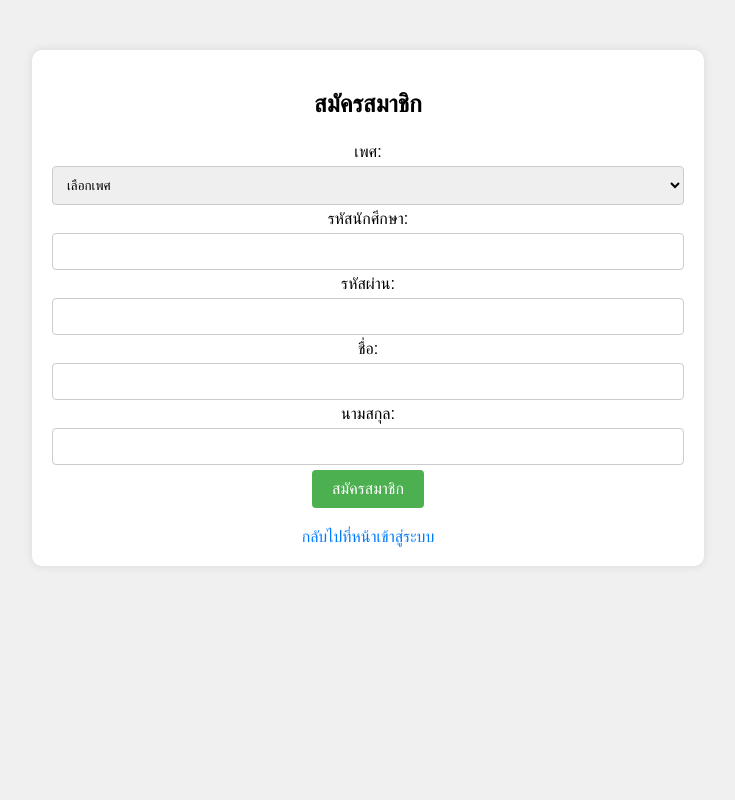
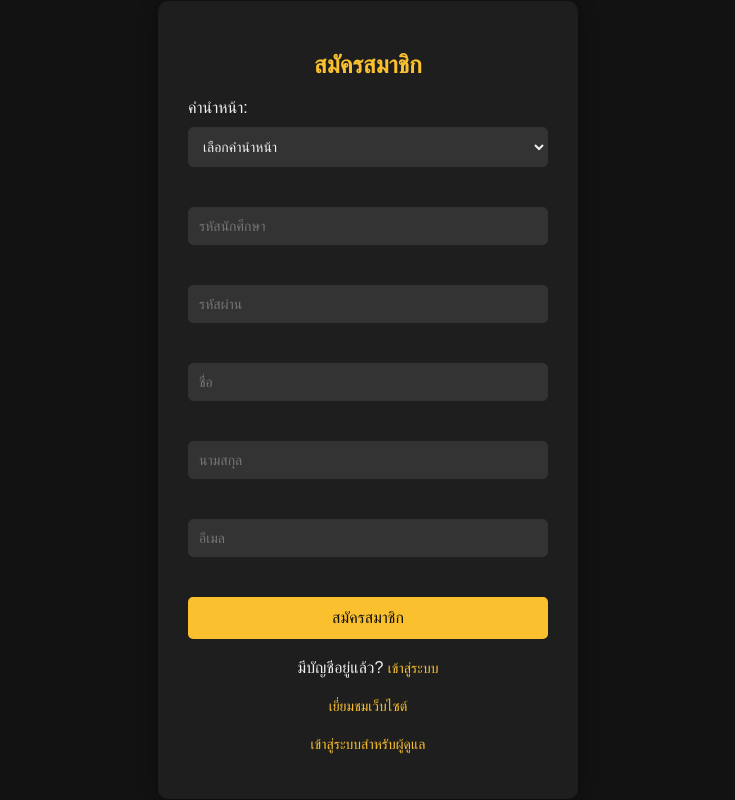
Before and after one commit to oomty43/pj, a PHP site: page /register.php in a window 1280 px wide. Shown: the whole page, without its empty margins (272-1007 px from the left). Run offline with PHP 8.4, Linux system fonts and the light colour scheme.

Commit message:
เอ๊อะ

```diff
--- a/register.php
+++ b/register.php
@@ -1,5 +1,7 @@
 <?php
 session_start();
+
+// เชื่อมต่อกับฐานข้อมูล
 $servername = "localhost";
 $username = "root";
 $password = "";
@@ -7,148 +9,180 @@ $dbname = "project";
 
 $conn = new mysqli($servername, $username, $password, $dbname);
 
+if ($conn->connect_error) {
+    die("เชื่อมต่อฐานข้อมูลล้มเหลว: " . $conn->connect_error);
+}
+
+// ตรวจสอบการส่งฟอร์มสมัครสมาชิก
 if ($_SERVER["REQUEST_METHOD"] == "POST") {
     $s_id = $_POST['s_id'];
     $s_pws = $_POST['s_pws'];
+    $s_pna = $_POST['s_pna'];
     $s_na = $_POST['s_na'];
     $s_la = $_POST['s_la'];
-    $s_gender = $_POST['s_gender']; // รับค่าข้อมูลเพศ
+    $s_email = $_POST['s_email'];
 
     // ตรวจสอบว่ารหัสนักศึกษามีความยาว 12 ตัวอักษรหรือไม่
     if (strlen($s_id) != 12 || !ctype_digit($s_id)) {
-        echo "<script>
-            alert('รหัสนักศึกษา ต้องมีความยาว 12 ตัวอักษรและเป็นตัวเลขเท่านั้น');
-            window.history.back();
-        </script>";
-        exit();
-    }
+        $error_message = "<span style='color: #e53935; font-size: 12px;'>รหัสนักศึกษา ต้องมีความยาว 12 ตัวอักษรและเป็นตัวเลขเท่านั้น</span>";
+    } else {
+        // ตรวจสอบว่ามีรหัสนักศึกษาในฐานข้อมูลอยู่แล้วหรือไม่
+        $checkSql = "SELECT s_id FROM student WHERE s_id = ?";
+        $stmt = $conn->prepare($checkSql);
+        $stmt->bind_param("s", $s_id);
+        $stmt->execute();
+        $result = $stmt->get_result();
 
-    // ตรวจสอบว่ามีรหัสนักศึกษาในฐานข้อมูลอยู่แล้วหรือไม่
-    $checkSql = "SELECT s_id FROM student WHERE s_id = '$s_id'";
-    $checkResult = $conn->query($checkSql);
+        if ($result->num_rows > 0) {
+            $error_message = "<span style='color: #e53935; font-size: 12px;'>มีรหัสนักศึกษานี้อยู่แล้ว</span>";
+        } else {
+            // เก็บรหัสผ่านเป็นข้อความธรรมดา
+            $sql = "INSERT INTO student (s_id, s_pws, s_pna, s_na, s_la, s_email) VALUES (?, ?, ?, ?, ?, ?)";
+            $stmt = $conn->prepare($sql);
+            $stmt->bind_param("ssssss", $s_id, $s_pws, $s_pna, $s_na, $s_la, $s_email);
 
-    if ($checkResult->num_rows > 0) {
-        echo "<script>
-            alert('มีผู้ใช้นี้อยู่แล้ว');
-            window.history.back();
-        </script>";
-        exit();
-    }
-
-    // เก็บรหัสผ่านเป็นข้อความธรรมดา
-    $sql = "INSERT INTO student (s_id, s_pws, s_na, s_la, s_gender) VALUES ('$s_id', '$s_pws', '$s_na', '$s_la', '$s_gender')";
-
-    if ($conn->query($sql) === TRUE) {
+            if ($stmt->execute()) {
                 echo "<script>
                     alert('สมัครสมาชิกสำเร็จ');
                     window.location='login.php';
                 </script>";
+                exit();
             } else {
-        echo "Error: " . $sql . "<br>" . $conn->error;
+                $error_message = "<span style='color: #e53935; font-size: 12px;'>เกิดข้อผิดพลาดในการสมัครสมาชิก</span>";
             }
         }
+        $stmt->close();
+    }
+}
+
+$conn->close();
 ?>
-
 <!DOCTYPE html>
-<html>
+<html lang="th">
 <head>
+    <meta charset="UTF-8">
+    <meta name="viewport" content="width=device-width, initial-scale=1.0">
     <title>สมัครสมาชิก</title>
     <style>
         body {
-            font-family: Arial, sans-serif;
-            background-color: #f0f0f0;
-            text-align: center;
+            font-family: 'Arial', sans-serif;
+            background-color: #121212; /* พื้นหลังสีดำ */
+            color: #f0f0f0; /* ตัวอักษรสีขาว */
+            margin: 0;
+            padding: 0;
+            display: flex;
+            justify-content: center;
+            align-items: center;
+            height: 100vh;
         }
         .container {
-            width: 50%;
-            margin: 50px auto;
-            background-color: #fff;
-            padding: 20px;
+            width: 360px;
+            background-color: #1e1e1e; /* พื้นหลังกล่องสีเทาเข้ม */
+            padding: 30px;
             border-radius: 10px;
-            box-shadow: 0 0 10px rgba(0, 0, 0, 0.1);
+            box-shadow: 0 4px 20px rgba(0, 0, 0, 0.3);
+            text-align: left;
+            position: relative;
         }
-        form {
-            display: flex;
-            flex-direction: column;
-            align-items: center;
+        h2 {
+            text-align: center;
+            color: #fbc02d; /* สีเหลือง */
+            margin-bottom: 20px;
+            font-weight: 600;
         }
-        input[type=text], input[type=password] {
+        input[type=text], input[type=password], input[type=email], select {
             width: 100%;
             padding: 10px;
-            margin: 5px 0;
+            margin: 10px 0;
             box-sizing: border-box;
-            border: 1px solid #ccc;
-            border-radius: 4px;
+            border: 1px solid #333; /* ขอบสีเทาเข้ม */
+            border-radius: 5px;
+            font-size: 14px;
+            color: #f0f0f0; /* ตัวอักษรสีขาว */
+            background-color: #333; /* พื้นหลังกล่องข้อความสีเทาเข้ม */
         }
         input[type=submit] {
-            background-color: #4CAF50;
-            color: white;
-            padding: 10px 20px;
+            width: 100%;
+            background-color: #fbc02d; /* สีเหลือง */
+            color: #121212; /* ตัวอักษรสีดำ */
+            padding: 12px;
             border: none;
-            border-radius: 4px;
+            border-radius: 5px;
             cursor: pointer;
             font-size: 16px;
+            margin-top: 10px;
+            transition: background-color 0.3s ease;
         }
         input[type=submit]:hover {
-            background-color: #45a049;
+            background-color: #f9a825; /* สีเหลืองเข้ม */
         }
         .form-group {
-            width: 100%;
-            margin: 5px 0;
+            margin-bottom: 20px;
         }
-        .form-group label {
-            display: block;
-            margin-bottom: 5px;
-        }
-        .form-group select {
-            width: 100%;
-            padding: 10px;
-            border: 1px solid #ccc;
-            border-radius: 4px;
-        }
-        .back-link {
+        .register-link, .guest-login, .admin-login {
+            text-align: center;
             margin-top: 20px;
         }
-        .back-link a {
+        .register-link a, .guest-login a, .admin-login a {
             text-decoration: none;
-            color: #007BFF;
-            font-size: 16px;
+            color: #fbc02d; /* สีเหลือง */
+            font-size: 14px;
         }
-        .back-link a:hover {
+        .register-link a:hover, .guest-login a:hover, .admin-login a:hover {
             text-decoration: underline;
+        }
+        .error-message {
+            margin-bottom: 10px;
+            text-align: center;
+            color: #e53935; /* สีแดง */
         }
     </style>
 </head>
 <body>
     <div class="container">
         <h2>สมัครสมาชิก</h2>
-        <form method="post">
+        <form method="post" action="">
             <div class="form-group">
-                <label for="s_gender">เพศ:</label>
-                <select id="s_gender" name="s_gender" required>
-                    <option value="" disabled selected>เลือกเพศ</option>
-                    <option value="1">ชาย</option>
-                    <option value="2">หญิง</option>
-                    <option value="3">ไม่ระบุ</option>
+                <label for="s_pna">คำนำหน้า:</label>
+                <select id="s_pna" name="s_pna" required>
+                    <option value="" disabled selected>เลือกคำนำหน้า</option>
+                    <option value="1">นาย</option>
+                    <option value="2">นาง</option>
+                    <option value="3">นางสาว</option>
                 </select>
             </div>
-
-            <label for="s_id">รหัสนักศึกษา:</label>
-            <input type="text" id="s_id" name="s_id" pattern="\d{12}" required title="กรุณากรอกรหัสนักศึกษา 12 ตัวอักษร">
-
-            <label for="s_pws">รหัสผ่าน:</label>
-            <input type="password" id="s_pws" name="s_pws" required>
-
-            <label for="s_na">ชื่อ:</label>
-            <input type="text" id="s_na" name="s_na" required>
-
-            <label for="s_la">นามสกุล:</label>
-            <input type="text" id="s_la" name="s_la" required>
-
+            <div class="form-group">
+                <input type="text" name="s_id" placeholder="รหัสนักศึกษา" required pattern="\d{12}" title="กรุณากรอกรหัสนักศึกษา 12 ตัวอักษร">
+            </div>
+            <div class="form-group">
+                <input type="password" name="s_pws" placeholder="รหัสผ่าน" required>
+            </div>
+            <div class="form-group">
+                <input type="text" name="s_na" placeholder="ชื่อ" required>
+            </div>
+            <div class="form-group">
+                <input type="text" name="s_la" placeholder="นามสกุล" required>
+            </div>
+            <div class="form-group">
+                <input type="email" name="s_email" placeholder="อีเมล" required>
+            </div>
+            <?php
+            if (isset($error_message)) {
+                echo '<div class="error-message">' . $error_message . '</div>';
+            }
+            ?>
+            <div class="form-group">
                 <input type="submit" value="สมัครสมาชิก">
+            </div>
         </form>
-        <div class="back-link">
-            <a href="login.php">กลับไปที่หน้าเข้าสู่ระบบ</a>
+        <div class="register-link">
+            <p>มีบัญชีอยู่แล้ว? <a href="login.php">เข้าสู่ระบบ</a></p>
+        </div>
+        <div class="guest-login">
+            <p><a href="guestmain.php">เยี่ยมชมเว็บไซต์</a></p>
+        </div>
+        <div class="admin-login">
+            <p><a href="loginadmin.php">เข้าสู่ระบบสำหรับผู้ดูแล</a></p>
         </div>
     </div>
 </body>
```
Also changed, not shown: editstd_process.php (+20 -24 lines), login.php (+59 -61 lines), loginadmin.php (+48 -20 lines), mainadmin.php (+34 -19 lines), add_student.php (line endings or trailing spaces), 1 other file. Lines whose indentation alone changed are shown as unchanged.
